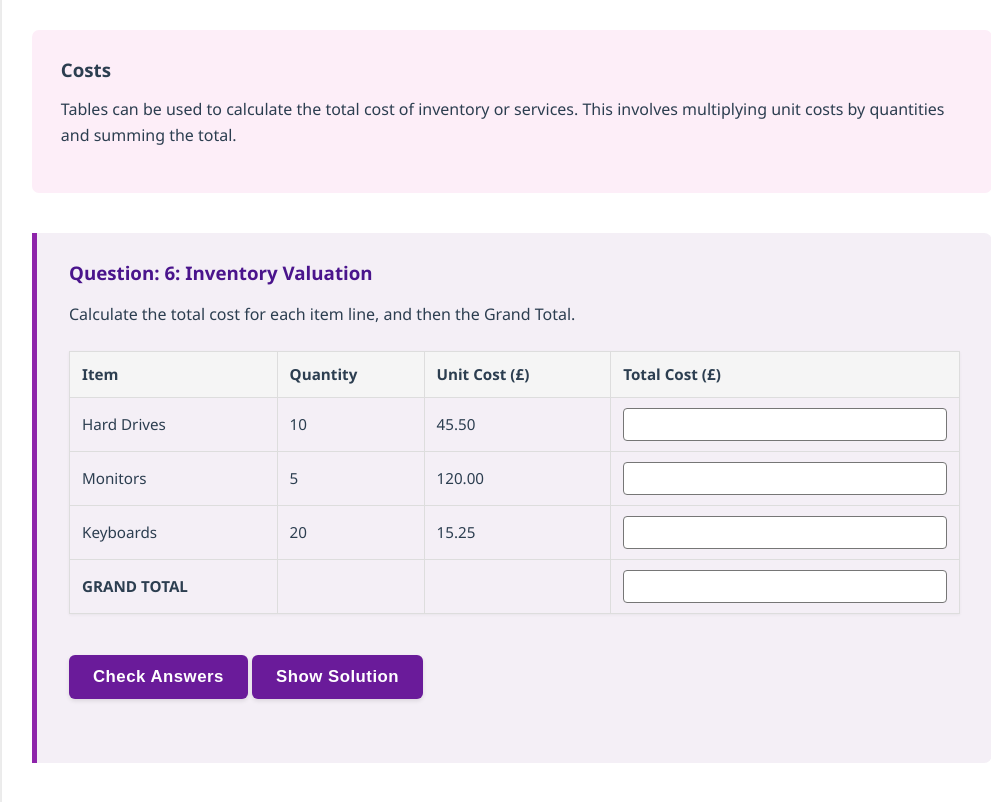
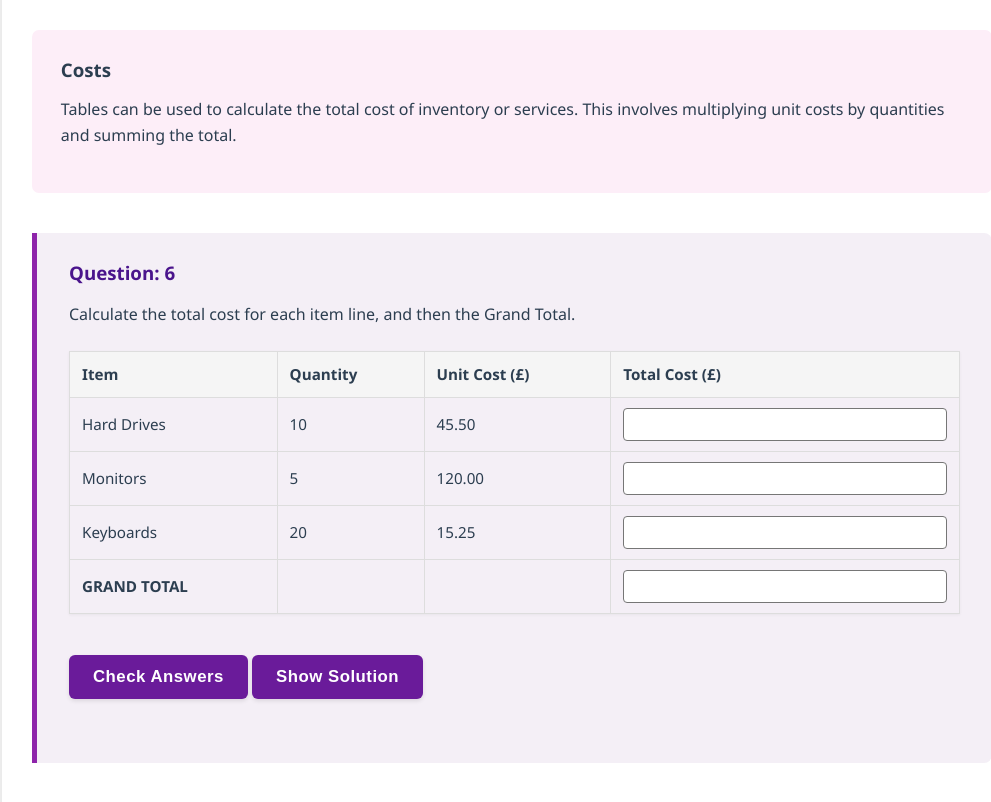
Before and after one commit to probe973/nbs-4104b, a Jekyll site: the page built from numeracy/05-problems.md, in a window 1280 px wide and 900 px high, scrolled down 2704 px. Shown: the top 802 px of the window, without its empty margins (128-1119 px from the left). Built offline with Jekyll 4.4.1, drawn with Linux system fonts in a browser that asks for light colours; some of the changed text lies outside the part shown.

Commit message:
Update 05-problems.md

```diff
--- a/numeracy/05-problems.md
+++ b/numeracy/05-problems.md
@@ -135,7 +135,7 @@ Tables can be used to calculate the total cost of inventory or services. This in
 
 {% include table_fill.html
    id="table_inventory"
-   title="6: Inventory Valuation"
+   title="6"
    question_text="Calculate the total cost for each item line, and then the Grand Total."
    table_content=inventory_table
    answers="455 || 600 || 305 || 1360"
```
Also changed, not shown: other parts of numeracy/05-problems.md (+1 -1 lines).
